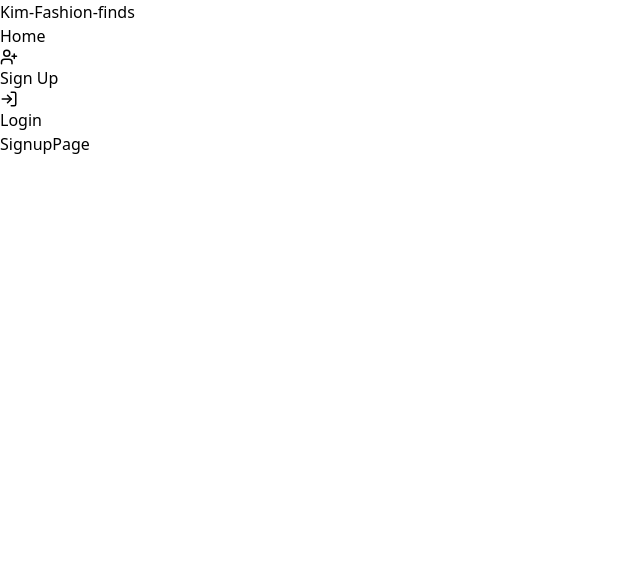
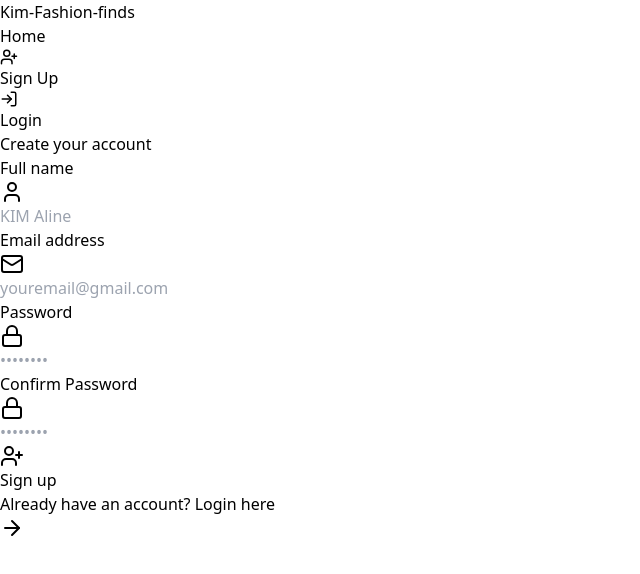
Before and after one commit to Aline-CROIRE/Kim-Fashion-Finds, a React (Vite) app in the folder KIMShop/frontnend/: page /signup in a window 1280 px wide. Shown: the top 574 px of the page, without its empty margins (0-640 px from the left). Built offline with nearby package versions, Linux system fonts and the light colour scheme.

Commit message:
Creating a Login and Signup Pages

```diff
--- a/KIMShop/frontnend/src/pages/LoginPage.jsx
+++ b/KIMShop/frontnend/src/pages/LoginPage.jsx
@@ -1,11 +1,113 @@
-import React from 'react'
+import { useState } from "react"
+import { Link } from "react-router-dom"
+import { motion } from "framer-motion"
+import { LogIn,Mail,Lock,ArrowRight,Loader } from "lucide-react"
+const LoginPage = () => {
 
-const LoginPage = () => {
-  return (
-    <div>
-      LoginPage
-    </div>
-  )
-}
+    const[email,setEmail]=useState('');
+    const[password,setPassword]=useState('');
+    const loading =false;
+    const handleSubmit = (e) => {
+		e.preventDefault();
+		console.log(email, password);
 
-export default LoginPage
+	};
+
+	return (
+		<div className='flex flex-col justify-center py-12 sm:px-6 lg:px-8'>
+			<motion.div
+				className='sm:mx-auto sm:w-full sm:max-w-md'
+				initial={{ opacity: 0, y: -20 }}
+				animate={{ opacity: 1, y: 0 }}
+				transition={{ duration: 0.8 }}
+			>
+				<h2 className='mt-6 text-center text-3xl font-extrabold text-emerald-400'>Create your account</h2>
+			</motion.div>
+
+			<motion.div
+				className='mt-8 sm:mx-auto sm:w-full sm:max-w-md'
+				initial={{ opacity: 0, y: 20 }}
+				animate={{ opacity: 1, y: 0 }}
+				transition={{ duration: 0.8, delay: 0.2 }}
+			>
+				<div className='bg-gray-800 py-8 px-4 shadow sm:rounded-lg sm:px-10'>
+					<form onSubmit={handleSubmit} className='space-y-6'>
+						<div>
+							<label htmlFor='email' className='block text-sm font-medium text-gray-300'>
+								Email address
+							</label>
+							<div className='mt-1 relative rounded-md shadow-sm'>
+								<div className='absolute inset-y-0 left-0 pl-3 flex items-center pointer-events-none'>
+									<Mail className='h-5 w-5 text-gray-400' aria-hidden='true' />
+								</div>
+								<input
+									id='email'
+									type='email'
+									required
+									value={email}
+									onChange={(e) => setEmail(e.target.value)}
+									className=' block w-full px-3 py-2 pl-10 bg-gray-700 border border-gray-600
+									rounded-md shadow-sm
+									 placeholder-gray-400 focus:outline-none focus:ring-emerald-500
+									 focus:border-emerald-500 sm:text-sm'
+									placeholder='your-email@gmail.com'
+								/>
+							</div>
+						</div>
+
+						<div>
+							<label htmlFor='password' className='block text-sm font-medium text-gray-300'>
+								Password
+							</label>
+							<div className='mt-1 relative rounded-md shadow-sm'>
+								<div className='absolute inset-y-0 left-0 pl-3 flex items-center pointer-events-none'>
+									<Lock className='h-5 w-5 text-gray-400' aria-hidden='true' />
+								</div>
+								<input
+									id='password'
+									type='password'
+									required
+									value={password}
+									onChange={(e) => setPassword(e.target.value)}
+									className=' block w-full px-3 py-2 pl-10 bg-gray-700 border border-gray-600
+									rounded-md shadow-sm placeholder-gray-400 focus:outline-none focus:ring-emerald-500 focus:border-emerald-500 sm:text-sm'
+									placeholder='••••••••'
+								/>
+							</div>
+						</div>
+
+						<button
+							type='submit'
+							className='w-full flex justify-center py-2 px-4 border border-transparent
+							rounded-md shadow-sm text-sm font-medium text-white bg-emerald-600
+							 hover:bg-emerald-700 focus:outline-none focus:ring-2 focus:ring-offset-2
+							  focus:ring-emerald-500 transition duration-150 ease-in-out disabled:opacity-50'
+							disabled={loading}
+						>
+							{loading ? (
+								<>
+									<Loader className='mr-2 h-5 w-5 animate-spin' aria-hidden='true' />
+									Loading...
+								</>
+							) : (
+								<>
+									<LogIn className='mr-2 h-5 w-5' aria-hidden='true' />
+									Login
+								</>
+							)}
+						</button>
+					</form>
+
+					<p className='mt-8 text-center text-sm text-gray-400'>
+						Not a member?{" "}
+						<Link to='/signup' className='font-medium text-emerald-400 hover:text-emerald-300'>
+							Sign up now <ArrowRight className='inline h-4 w-4' />
+						</Link>
+					</p>
+				</div>
+			</motion.div>
+		</div>
+	);
+};
+
+export default LoginPage;
--- a/KIMShop/frontnend/src/pages/SignupPage.jsx
+++ b/KIMShop/frontnend/src/pages/SignupPage.jsx
@@ -1,9 +1,165 @@
-import React from 'react'
+import { useState } from "react"
+import { Link } from "react-router-dom"
+import { UserPlus, Mail,Lock,User,ArrowRight,Loader } from "lucide-react"
+import { motion } from "framer-motion"
 
 const SignupPage = () => {
-  return (
-    <div>
-      SignupPage
+    const loading =false;
+    const [formData,setFormData] = useState({name:"",email:"",password:"",confirmPassword:""});
+
+  const handleSubmit = (e) => {
+    e.preventDefault();
+    console.log(formData);
+  };
+
+
+    return (
+
+     <div className='flex flex-col justify-center py-12 sm:px-6 lg:px-8'>
+			<motion.div
+				className='sm:mx-auto sm:w-full sm:max-w-md'
+				initial={{ opacity: 0, y: -20 }}
+				animate={{ opacity: 1, y: 0 }}
+				transition={{ duration: 0.8 }}
+                >
+
+<h2 className='mt-6 text-center text-3xl font-extrabold text-emerald-400'>Create your account</h2>
+
+
+        </motion.div>
+
+
+        <motion.div
+				className='mt-8 sm:mx-auto sm:w-full sm:max-w-md'
+				initial={{ opacity: 0, y: 20 }}
+				animate={{ opacity: 1, y: 0 }}
+				transition={{ duration: 0.8, delay: 0.2 }}
+			>
+
+            <div className="bg-gray-800 py-8 px-4 shadow sm:rounded-lg sm:px-10">
+
+           <form onSubmit={handleSubmit}className="space-y-6" >
+           <div>
+							<label htmlFor='name' className='block text-sm font-medium text-gray-300'>
+								Full name
+							</label>
+							<div className='mt-1 relative rounded-md shadow-sm'>
+								<div className='absolute inset-y-0 left-0 pl-3 flex items-center pointer-events-none'>
+									<User className='h-5 w-5 text-gray-400' aria-hidden='true' />
+								</div>
+								<input
+									id='name'
+									type='text'
+									required
+									value={formData.name}
+									onChange={(e) => setFormData({ ...formData, name: e.target.value })}
+									className='block w-full px-3 py-2 pl-10 bg-gray-700 border border-gray-600 rounded-md shadow-sm
+									 placeholder-gray-400 focus:outline-none focus:ring-emerald-500 focus:border-emerald-500 sm:text-sm'
+									placeholder='KIM Aline'
+								/>
+							</div>
+						</div>
+                       < div>
+							<label htmlFor='email' className='block text-sm font-medium text-gray-300'>
+								Email address
+							</label>
+							<div className='mt-1 relative rounded-md shadow-sm'>
+								<div className='absolute inset-y-0 left-0 pl-3 flex items-center pointer-events-none'>
+									<Mail className='h-5 w-5 text-gray-400' aria-hidden='true' />
+								</div>
+								<input
+									id='email'
+									type='email'
+									required
+									value={formData.email}
+									onChange={(e) => setFormData({ ...formData, email: e.target.value })}
+									className=' block w-full px-3 py-2 pl-10 bg-gray-700 border border-gray-600
+									rounded-md shadow-sm
+									 placeholder-gray-400 focus:outline-none focus:ring-emerald-500
+									 focus:border-emerald-500 sm:text-sm'
+									placeholder='youremail@gmail.com'
+								/>
+							</div>
+						</div>
+
+                        <div>
+							<label htmlFor='password' className='block text-sm font-medium text-gray-300'>
+								Password
+							</label>
+							<div className='mt-1 relative rounded-md shadow-sm'>
+								<div className='absolute inset-y-0 left-0 pl-3 flex items-center pointer-events-none'>
+									<Lock className='h-5 w-5 text-gray-400' aria-hidden='true' />
+								</div>
+								<input
+									id='password'
+									type='password'
+									required
+									value={formData.password}
+									onChange={(e) => setFormData({ ...formData, password: e.target.value })}
+									className=' block w-full px-3 py-2 pl-10 bg-gray-700 border border-gray-600
+									rounded-md shadow-sm placeholder-gray-400 focus:outline-none focus:ring-emerald-500 focus:border-emerald-500 sm:text-sm'
+									placeholder='••••••••'
+								/>
+							</div>
+						</div>
+
+						<div>
+							<label htmlFor='confirmPassword' className='block text-sm font-medium text-gray-300'>
+								Confirm Password
+							</label>
+							<div className='mt-1 relative rounded-md shadow-sm'>
+								<div className='absolute inset-y-0 left-0 pl-3 flex items-center pointer-events-none'>
+									<Lock className='h-5 w-5 text-gray-400' aria-hidden='true' />
+								</div>
+								<input
+									id='confirmPassword'
+									type='password'
+									required
+									value={formData.confirmPassword}
+									onChange={(e) => setFormData({ ...formData, confirmPassword: e.target.value })}
+									className=' block w-full px-3 py-2 pl-10 bg-gray-700 border
+									 border-gray-600 rounded-md shadow-sm placeholder-gray-400 focus:outline-none focus:ring-emerald-500 focus:border-emerald-500 sm:text-sm'
+									placeholder='••••••••'
+								/>
+							</div>
+						</div>
+                        <button
+							type='submit'
+							className='w-full flex justify-center py-2 px-4 border border-transparent
+							rounded-md shadow-sm text-sm font-medium text-white bg-emerald-600
+							 hover:bg-emerald-700 focus:outline-none focus:ring-2 focus:ring-offset-2
+							  focus:ring-emerald-500 transition duration-150 ease-in-out disabled:opacity-50'
+							disabled={loading}
+						>
+							{loading ? (
+								<>
+									<Loader className='mr-2 h-5 w-5 animate-spin' aria-hidden='true' />
+									Loading...
+								</>
+							) : (
+								<>
+									<UserPlus className='mr-2 h-5 w-5' aria-hidden='true' />
+									Sign up
+								</>
+							)}
+						</button>
+
+           </form>
+            </div>
+            <p className='mt-8 text-center text-sm text-gray-400'>
+						Already have an account?{" "}
+						<Link to='/login' className='font-medium text-emerald-400 hover:text-emerald-300'>
+							Login here <ArrowRight className='inline h-4 w-4' />
+						</Link>
+					</p>
+
+
+
+                </motion.div>
+
+
+
+
     </div>
   )
 }
```
